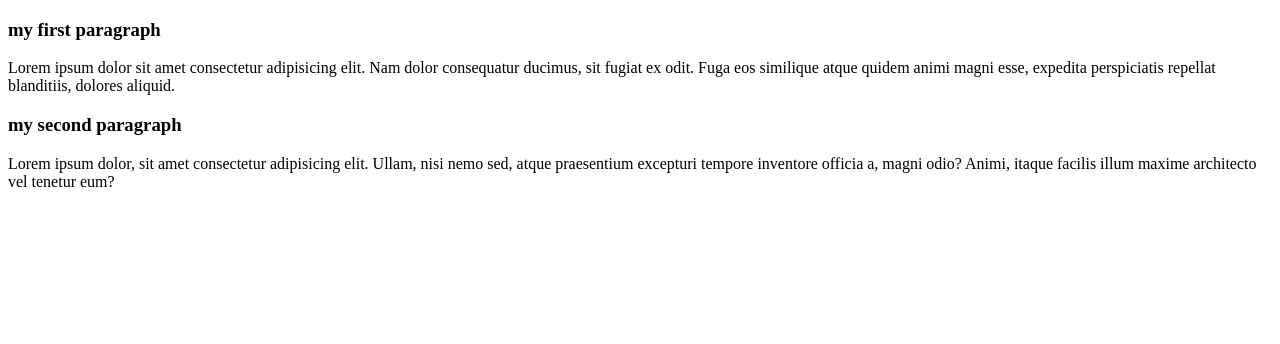
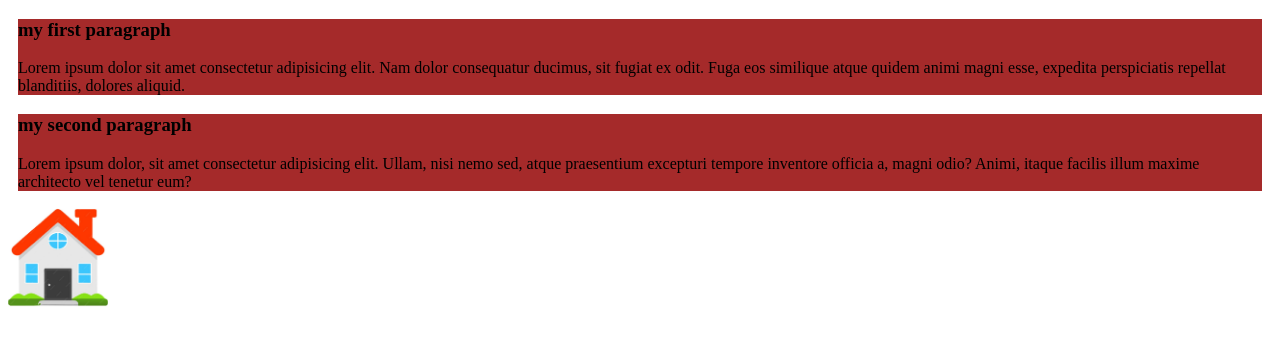
Before and after one commit to Saim1811/problem-will-never-last, a plain HTML site: page index.html in a window 1280 px wide. Drawn offline with Linux system fonts and the light colour scheme.

Commit message:
first commit

```diff
--- a/index.html
+++ b/index.html
@@ -4,6 +4,7 @@
     <meta charset="UTF-8">
     <meta name="viewport" content="width=device-width, initial-scale=1.0">
     <title>problem will never last forever</title>
+    <link rel="stylesheet" href="styeles/blog.css">
 </head>
 <body>
     <div>
@@ -13,7 +14,9 @@
     <div>
         <h3>my second paragraph</h3>
         <p>Lorem ipsum dolor, sit amet consectetur adipisicing elit. Ullam, nisi nemo sed, atque praesentium excepturi tempore inventore officia a, magni odio? Animi, itaque facilis illum maxime architecto vel tenetur eum?</p>
+
     </div>
+    <img width="100px" src="home-icon_1076610-21321.jpg" alt="">
 
 </body>
 </html>
--- /dev/null
+++ b/styeles/blog.css
@@ -0,0 +1,4 @@
+div{
+    background-color: brown;
+    margin: 10px;
+}
```
Also changed, not shown: home-icon_1076610-21321.jpg (added).
